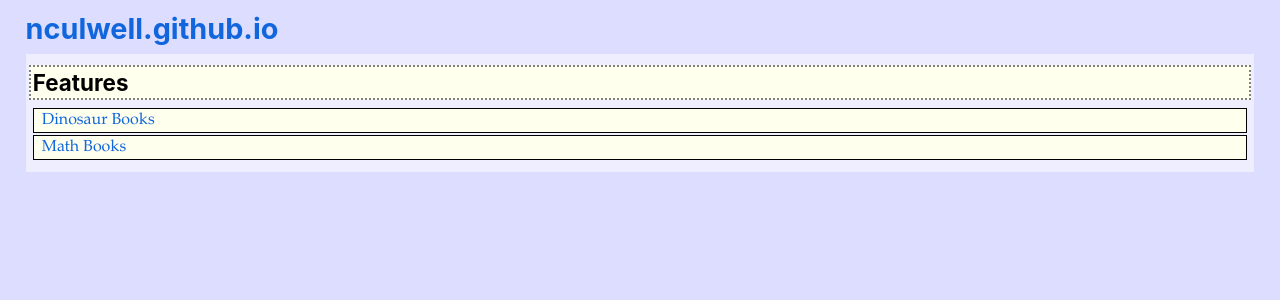
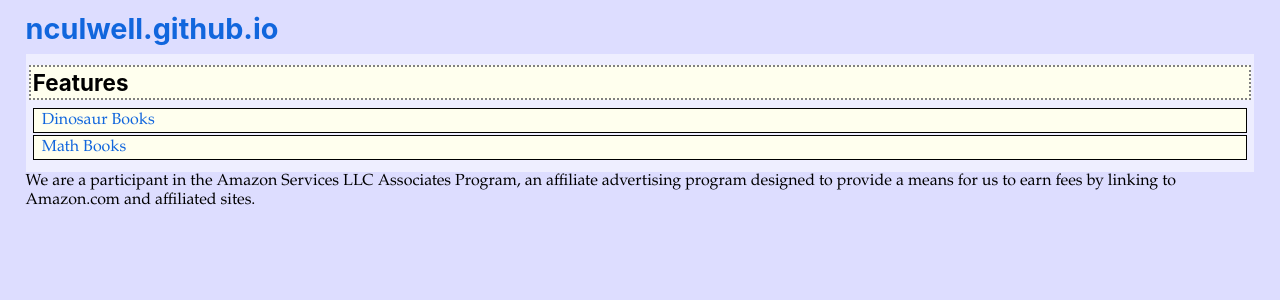
Before and after one commit to nculwell/nculwell.github.io, a Jekyll site: the page built from index.md, in a window 1280 px wide. Shown: the top 300 px of the page. Built offline with Jekyll 4.4.1, drawn with Linux system fonts in a browser that asks for light colours.

Commit message:
Fix colors script.

```diff
--- a/_config.yml
+++ b/_config.yml
@@ -34,3 +34,5 @@
       path: ''
     values:
       layout: 'default'
+sass:
+  sass_dir: _sass
--- a/_layouts/default.html
+++ b/_layouts/default.html
@@ -26,5 +26,8 @@
     <script src="{{ "assets/javascript/anchor-js/anchor.min.js" | relative_url }}"></script>
     <script>anchors.add();</script>
     -->
+    <footer>
+      We are a participant in the Amazon Services LLC Associates Program, an affiliate advertising program designed to provide a means for us to earn fees by linking to Amazon.com and affiliated sites.
+    </footer>
   </body>
 </html>
--- a/assets/css/mdcolors.scss
+++ b/_sass/mdcolors.scss
@@ -1,5 +1,3 @@
----
----
 $Red500: #F44336;
 $Red50: #FFEBEE;
 $Red100: #FFCDD2;
--- a/assets/css/style.scss
+++ b/assets/css/style.scss
@@ -2,6 +2,7 @@
 ---
 
 //@import "{{ site.theme }}";
+@import "mdcolors";
 
 body, p, h1, h2, h3, h4, h5, h6, ul, li {
   color: black;
```
Also changed, not shown: 1 other file.
